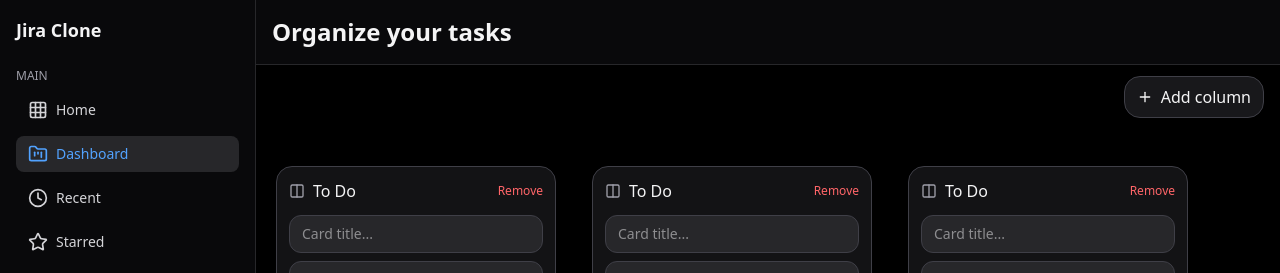
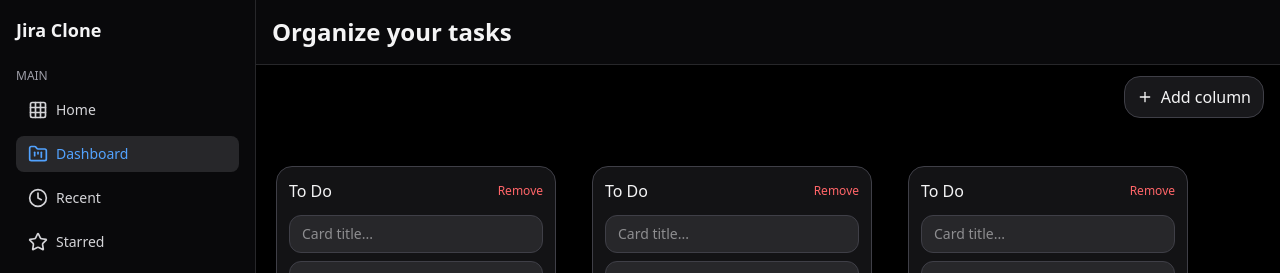
Before and after one commit to devrloper/JiraClone, a React (Vite) app: page / in a window 1280 px wide. Shown: the top 273 px of the page. Built offline with nearby package versions, Linux system fonts and the light colour scheme.

Commit message:
style: removing icons grip or column

```diff
--- a/src/Components/Card.jsx
+++ b/src/Components/Card.jsx
@@ -37,12 +37,11 @@
         isDragging && "opacity-60"
       )}
       {...attributes}
-      {...listeners}   // kahi say bhe drag ho jaye ga card
+      {...listeners} // kahi say bhe drag ho jaye ga card
     >
       <div className="flex items-center gap-2">
-
         <button className="cursor-grab">
-          <GripVertical className="h-4 w-4 text-zinc-400" />
+          {/* <GripVertical className="h-4 w-4 text-zinc-400" /> */}
         </button>
 
         {/* Title with Edit Icon */}
--- a/src/Components/Column.jsx
+++ b/src/Components/Column.jsx
@@ -27,7 +27,7 @@
     >
       {/* Column Header */}
       <div className="flex items-center gap-2">
-        <Columns2 className="h-4 w-4 text-zinc-400" />
+        {/* <Columns2 className="h-4 w-4 text-zinc-400" /> */}
         {isEditing ? (
           <input
             value={tempTitle}
```
